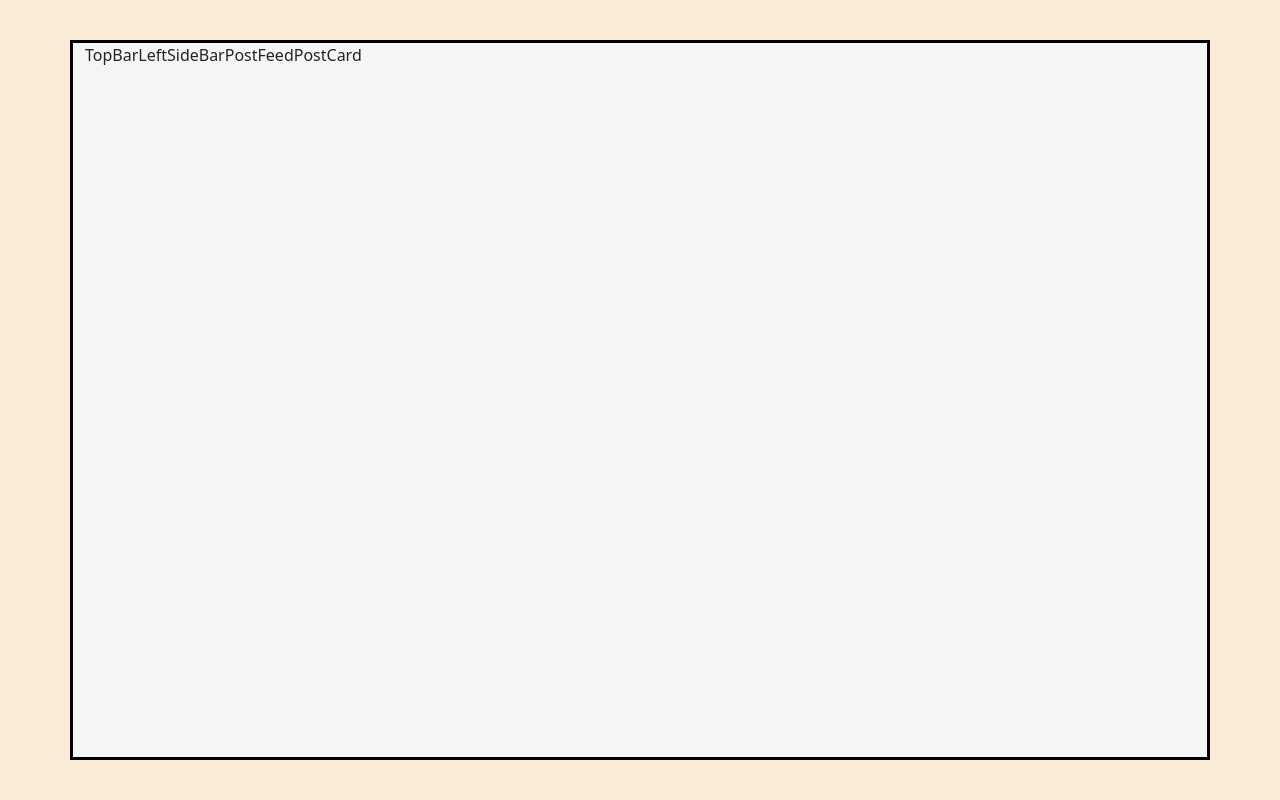
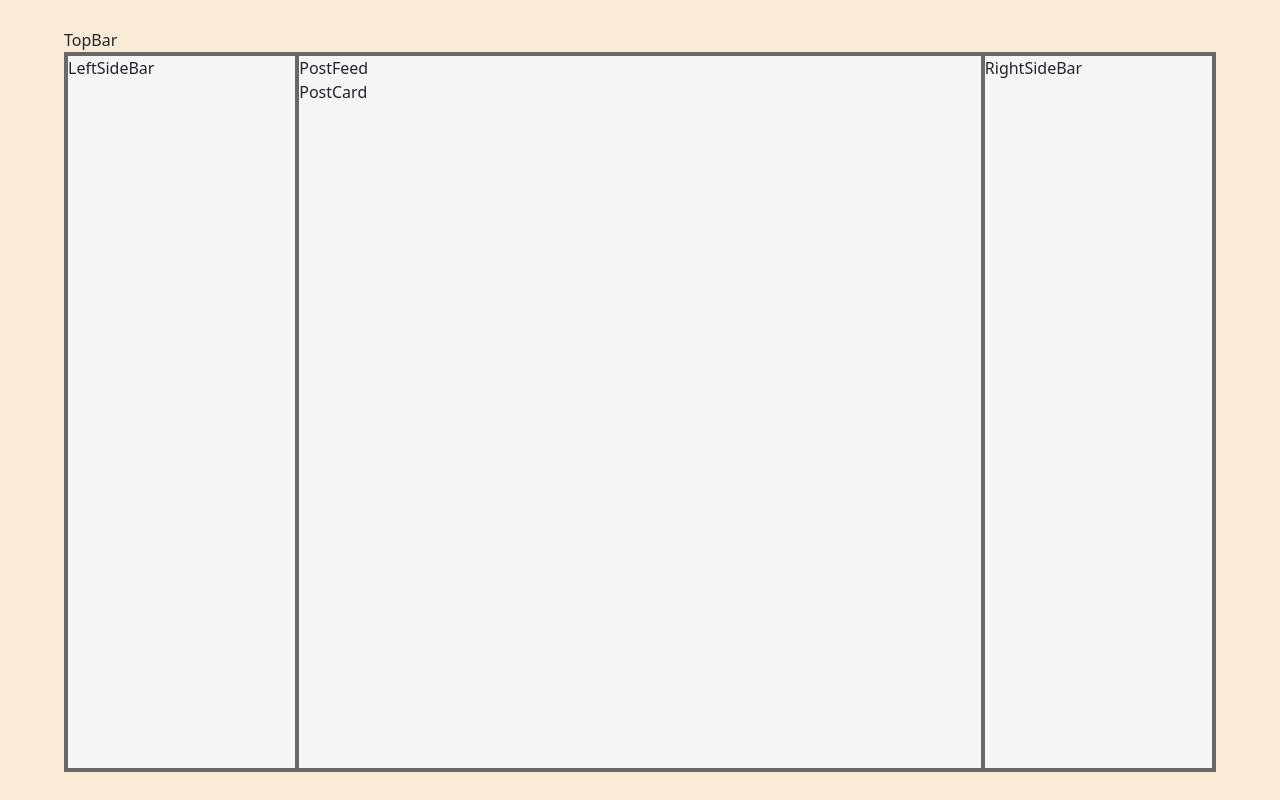
Before and after one commit to adbhati05/Web-Apps, a React (Vite) app in the folder CRUDApp/: page / in a window 1280 px wide. Built offline with nearby package versions, Linux system fonts and the light colour scheme.

Commit message:
Changed up the code in both files to ensure that a container of 90% width and height is created with sections within it dividing the post feed and side bars.

```diff
--- a/CRUDApp/src/pages/Home.css
+++ b/CRUDApp/src/pages/Home.css
@@ -1,7 +1,22 @@
-.container {
-    width: 95vw;
+/* This is the main container that will occupy the side bars and post feed for home page. Note that it's not named container since Bootstrap has its own container and that causes issues with how this renders. */
+.main-layout {
+    width: 90vw;
     height: 90vh;
     display: flex;
-    border: 3px solid black;
+    border: 2px solid dimgray;
     background-color: whitesmoke;
 }
+
+/* This is for each side bar (the flex: 1 statement ensures that each side bar takes up 1/5th of the entire container horizontally). */
+.side-bar {
+    flex: 1;
+    background-color: whitesmoke;
+    border: 2px solid dimgray;
+}
+
+/* This is for the post feed itself (the flex: 3 statemenet ensures that the feed takes up 3/5th of the entire container horizontally). */
+.post-feed {
+    flex: 3;
+    background-color: whitesmoke;
+    border: 2px solid dimgray;
+}
--- a/CRUDApp/src/pages/Home.tsx
+++ b/CRUDApp/src/pages/Home.tsx
@@ -1,17 +1,24 @@
 import TopBar from '../components/TopBar';
-import SideBar from '../components/LeftSideBar';
+import LeftSideBar from '../components/LeftSideBar';
+import RightSideBar from '../components/RightSideBar';
 import PostFeed from '../components/PostFeed';
 import PostCard from '../components/PostCard';
 import './Home.css';
 
 function Home() {
     return (
-        <div className="container">
+        <div>
             <TopBar />
-            <SideBar />
-            <PostFeed />
-            <PostCard />
+            <div className='main-layout'>
+                <div className='side-bar'><LeftSideBar /></div>
+                <div className='post-feed'>
+                    <PostFeed />
+                    <PostCard />
+                </div>
+                <div className='side-bar'><RightSideBar /></div>
+            </div>
         </div>
+
     );
 }
 
```
